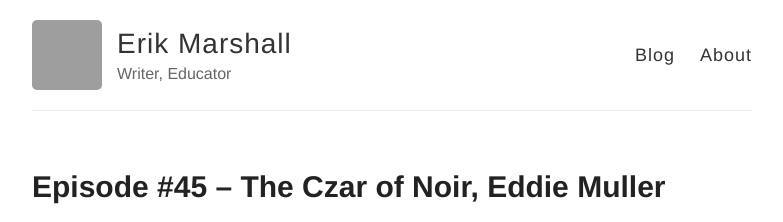
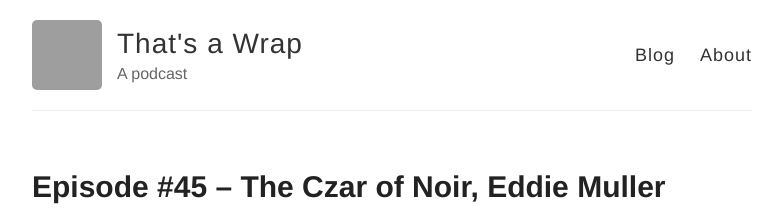
Before and after one commit to emarshphd/emarshphd.github.io, a Jekyll site: the page built from index.html, in a window 1280 px wide and 900 px high. Shown: the top 222 px of the window, without its empty margins (248-1031 px from the left). Built offline with Jekyll 4.4.1, drawn with Linux system fonts in a browser that asks for light colours; grey boxes are pictures that could not be loaded.

Commit message:
change title

```diff
--- a/_config.yml
+++ b/_config.yml
@@ -3,10 +3,10 @@
 #
 
 # Name of your site (displayed in the header)
-name: Erik Marshall
+name: That's a Wrap
 
 # Short bio or description (displayed in the header)
-description: Writer, Educator
+description: A podcast
 
 # URL of your avatar or profile pic (you could use your GitHub profile pic)
 avatar: https://avatars0.githubusercontent.com/u/41658503?s=400&v=4
@@ -22,11 +22,11 @@ footer-links:
   facebook:
   flickr:
   github:
-  instagram: emarshphd
+  instagram:
   linkedin:
   pinterest:
   rss: # just type anything here for a working RSS icon
-  twitter: emarsh
+  twitter:
   stackoverflow: # your stackoverflow profile, e.g. "users/50476/bart-kiers"
   youtube: # channel/<your_long_string> or user/<user-name>
   googleplus: # anything in your profile username that comes after plus.google.com/
```
